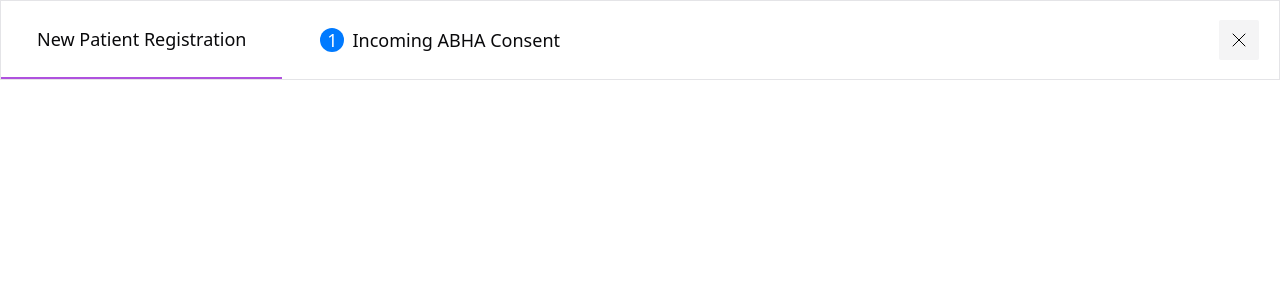
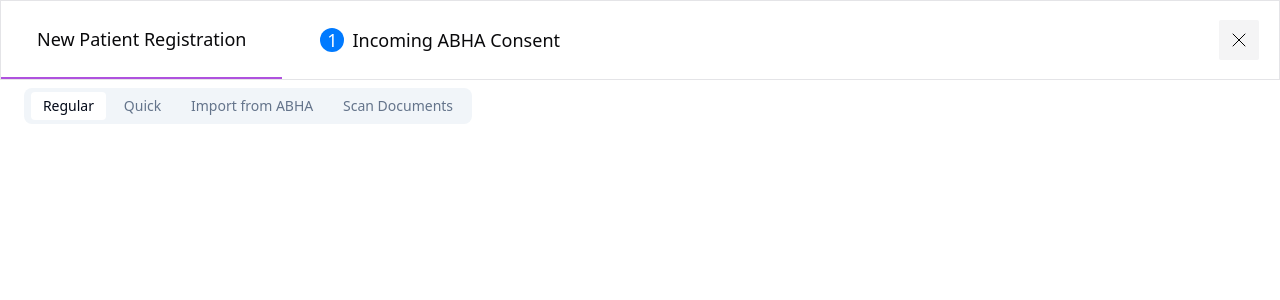
Before and after one commit to josh-a-bant/Akrabhi-Assignment, a React (Vite) app: page / in a window 1280 px wide. Shown: the top 300 px of the page. Built offline with nearby package versions, Linux system fonts and the light colour scheme.

Commit message:
complete row part

```diff
--- a/src/App.jsx
+++ b/src/App.jsx
@@ -1,10 +1,12 @@
 import "./App.css";
 import Header from "./components/Header";
+import Main from "./components/Main";
 
 function App() {
   return (
     <>
       <Header />
+      <Main />
     </>
   );
 }
--- /dev/null
+++ b/src/components/Main.jsx
@@ -0,0 +1,26 @@
+const Main = () => {
+  return (
+    <main className="px-6 mt-3h">
+      {/* Row */}
+      <div className="py-2 max-w-md">
+        <div className="flex justify-around items-center p-1 bg-[#F1F5F9] text-sm font-medium rounded-lg">
+          <div className="rounded-sm py-1 px-3 bg-[#FFFFFF] text-[#020817]">
+            Regular
+          </div>
+          <div className="rounded-sm py-1 px-3 text-[#64748B]">Quick</div>
+          <div className="rounded-sm py-1 px-3 text-[#64748B]">
+            Import from ABHA
+          </div>
+          <div className="rounded-sm py-1 px-3 text-[#64748B]">
+            Scan Documents
+          </div>
+        </div>
+      </div>
+
+      {/* todo */}
+      {/* <div></div> */}
+    </main>
+  );
+};
+
+export default Main;
```
